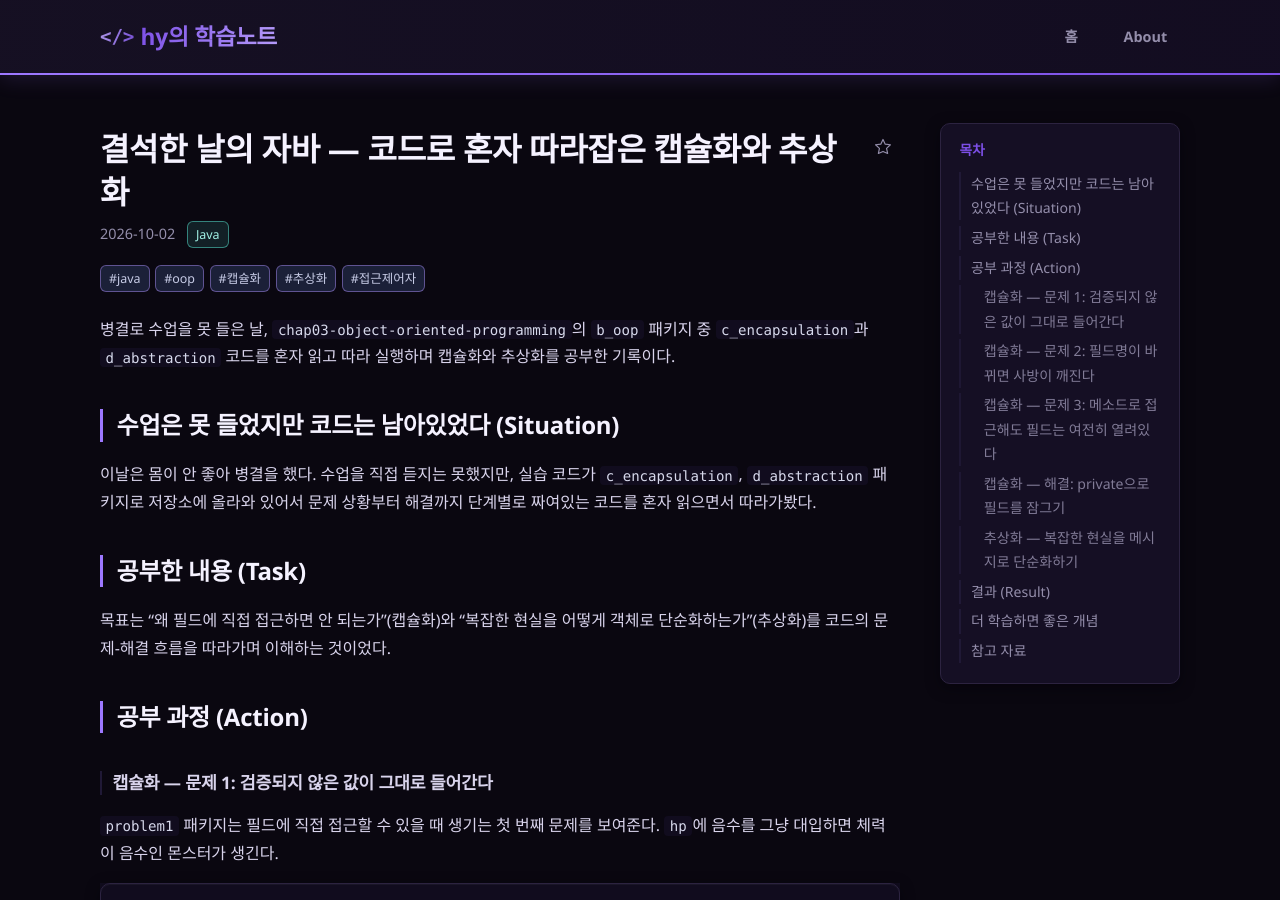
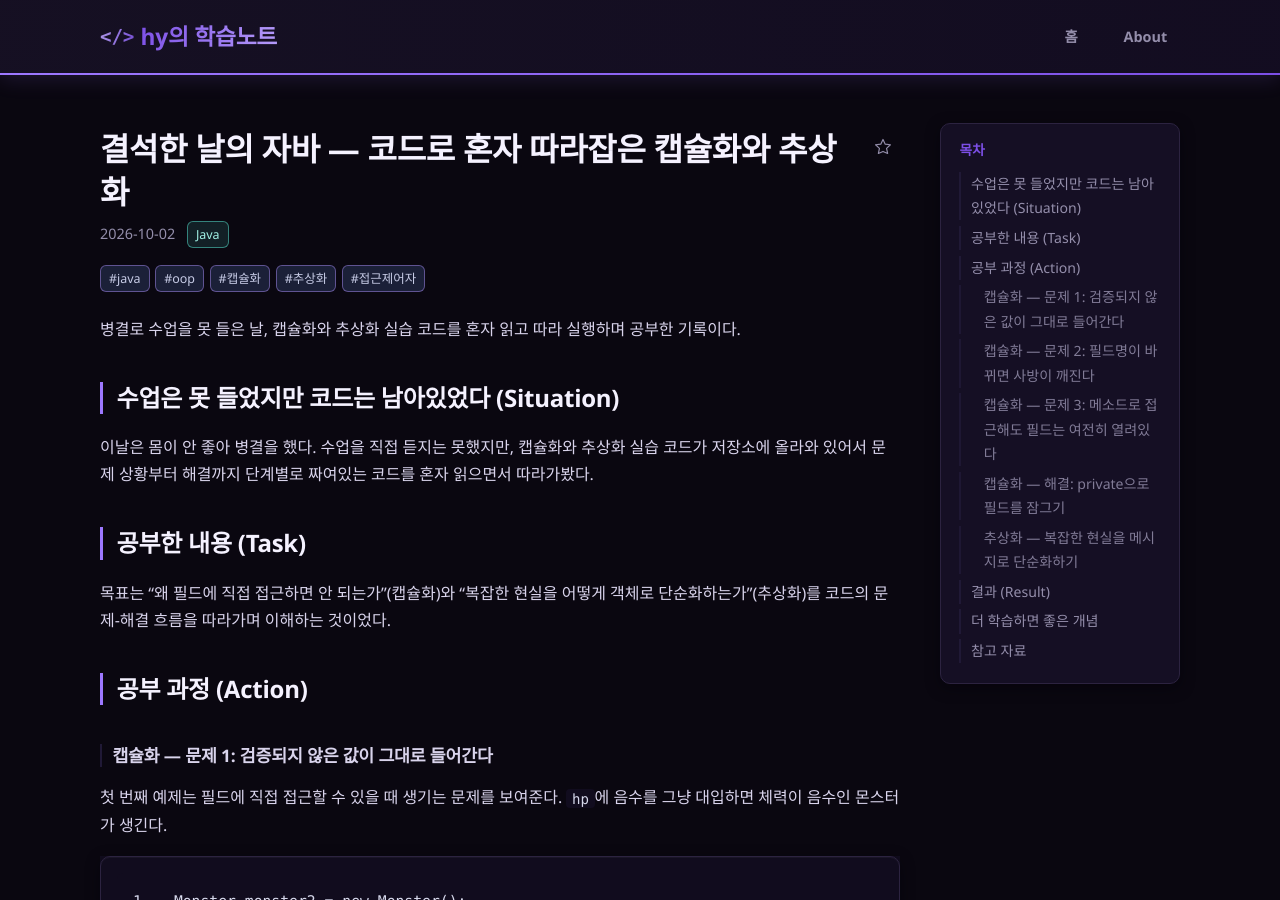
Before and after one commit to hhy0123/hyblog, a Jekyll site: the page built from _posts/2026-10-02-java-encapsulation-abstraction-self-study.md, in a window 1280 px wide and 900 px high. Built offline with Jekyll 4.4.1, drawn with Linux system fonts in a browser that asks for light colours; some web fonts are replaced.

Commit message:
글: 기존 학습 노트에서 폴더/패키지명 제거, 개념 위주로 수정
Co-Authored-By: Claude Sonnet 5 <noreply@anthropic.com>

````diff
--- a/_posts/2026-10-02-java-encapsulation-abstraction-self-study.md
+++ b/_posts/2026-10-02-java-encapsulation-abstraction-self-study.md
@@ -7,13 +7,13 @@ tags: [java, oop, 캡슐화, 추상화, 접근제어자]
 mermaid: true
 ---
 
-병결로 수업을 못 들은 날, `chap03-object-oriented-programming`의 `b_oop` 패키지 중 `c_encapsulation`과 `d_abstraction` 코드를 혼자 읽고 따라 실행하며 캡슐화와 추상화를 공부한 기록이다.
+병결로 수업을 못 들은 날, 캡슐화와 추상화 실습 코드를 혼자 읽고 따라 실행하며 공부한 기록이다.
 
 <!--more-->
 
 ## 수업은 못 들었지만 코드는 남아있었다 (Situation)
 
-이날은 몸이 안 좋아 병결을 했다. 수업을 직접 듣지는 못했지만, 실습 코드가 `c_encapsulation`, `d_abstraction` 패키지로 저장소에 올라와 있어서 문제 상황부터 해결까지 단계별로 짜여있는 코드를 혼자 읽으면서 따라가봤다.
+이날은 몸이 안 좋아 병결을 했다. 수업을 직접 듣지는 못했지만, 캡슐화와 추상화 실습 코드가 저장소에 올라와 있어서 문제 상황부터 해결까지 단계별로 짜여있는 코드를 혼자 읽으면서 따라가봤다.
 
 ## 공부한 내용 (Task)
 
@@ -23,7 +23,7 @@ mermaid: true
 
 ### 캡슐화 — 문제 1: 검증되지 않은 값이 그대로 들어간다
 
-`problem1` 패키지는 필드에 직접 접근할 수 있을 때 생기는 첫 번째 문제를 보여준다. `hp`에 음수를 그냥 대입하면 체력이 음수인 몬스터가 생긴다.
+첫 번째 예제는 필드에 직접 접근할 수 있을 때 생기는 문제를 보여준다. `hp`에 음수를 그냥 대입하면 체력이 음수인 몬스터가 생긴다.
 
 ```java
 Monster monster2 = new Monster();
````
Also changed, not shown: _posts/2026-09-28-java-basic-syntax-variable-type-operator.md (+1 -1 lines), _posts/2026-09-29-java-control-flow-loop-method.md (+2 -2 lines), _posts/2026-09-30-java-method-parameters-ternary.md (+2 -2 lines), _posts/2026-10-01-java-oop-string-array-constructor.md (+2 -2 lines), _posts/2026-10-06-java-overloading-static-singleton-final.md (+2 -2 lines).
